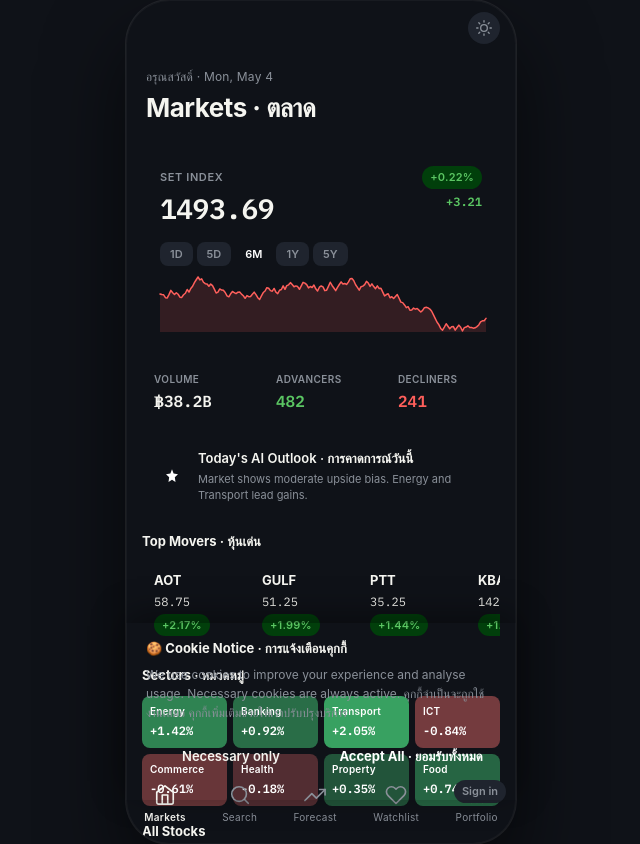
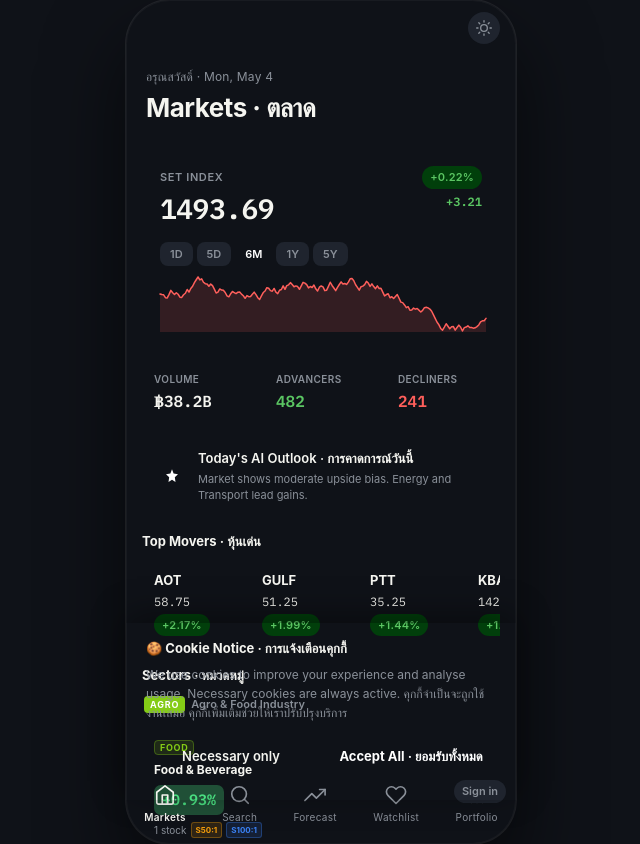
Before and after one commit to runtome/StockApp, a Next.js app: page /markets in a window 1280 px wide. Shown: the whole page, without its empty margins (319-959 px from the left). Built offline with nearby package versions, Linux system fonts and the light colour scheme.

Commit message:
Sector Add detail slide

```diff
--- a/src/app/search/page.tsx
+++ b/src/app/search/page.tsx
@@ -11,13 +11,13 @@ const SECTORS = [
   "Energy & Utilities",
   "Banking",
   "Transportation & Logistics",
-  "ICT & Telecom",
+  "Information & Communication Technology",
   "Commerce",
   "Health Care Services",
   "Construction Materials",
-  "Food and Beverage",
+  "Food & Beverage",
   "Electronic Components",
-  "Hotels, Restaurants & Tourism",
+  "Tourism & Leisure",
 ];
 
 function StockRow({ stock }: { stock: Stock }) {
--- a/src/components/charts/SectorHeatmap.tsx
+++ b/src/components/charts/SectorHeatmap.tsx
@@ -1,38 +1,158 @@
 import Link from "next/link";
+import { SparklineChart } from "@/components/charts/SparklineChart";
 import type { SectorData } from "@/lib/types/market";
 
-interface SectorHeatmapProps {
-  sectors: SectorData[];
+const IG_COLOR: Record<string, string> = {
+  AGRO:    "#84cc16",
+  CONSUMP: "#ec4899",
+  FINCIAL: "#3b82f6",
+  INDUS:   "#64748b",
+  PROPCON: "#f97316",
+  RESOURC: "#f59e0b",
+  SERVICE: "#10b981",
+  TECH:    "#8b5cf6",
+};
+
+export function SectorHeatmap({ sectors }: { sectors: SectorData[] }) {
+  // Group sectors by industry group, preserving order
+  const groupOrder: string[] = [];
+  const groups: Record<string, { name: string; code: string; sectors: SectorData[] }> = {};
+  for (const s of sectors) {
+    const code = s.industry_group_code || "OTHER";
+    if (!groups[code]) {
+      groupOrder.push(code);
+      groups[code] = { name: s.industry_group || "Other", code, sectors: [] };
+    }
+    groups[code].sectors.push(s);
   }
 
-export function SectorHeatmap({ sectors }: SectorHeatmapProps) {
   return (
-    <div className="grid grid-cols-4 gap-1.5">
-      {sectors.map((s) => {
+    <div style={{ display: "flex", flexDirection: "column", gap: 16 }}>
+      {groupOrder.map((igCode) => {
+        const group = groups[igCode];
+        const color = IG_COLOR[igCode] ?? "#8A9099";
+        return (
+          <div key={igCode}>
+            {/* Industry group header */}
+            <div style={{ display: "flex", alignItems: "center", gap: 6, marginBottom: 8, paddingLeft: 2 }}>
+              <span style={{
+                fontSize: 9, fontWeight: 700, letterSpacing: 0.8,
+                background: color, color: "#fff",
+                padding: "2px 6px", borderRadius: 4,
+              }}>
+                {igCode}
+              </span>
+              <span style={{ fontSize: 11, fontWeight: 600, color: "var(--color-muted)", letterSpacing: 0.1 }}>
+                {group.name}
+              </span>
+            </div>
+
+            {/* Horizontal scroll row */}
+            <div
+              style={{ display: "flex", gap: 8, overflowX: "auto", paddingBottom: 4 }}
+              className="no-scrollbar"
+            >
+              {group.sectors.map((s) => {
                 const isUp = s.pct >= 0;
-        const intensity = Math.min(Math.abs(s.pct) / 2.5, 1);
-        const alpha = Math.round((0.25 + intensity * 0.55) * 255).toString(16).padStart(2, "0");
-        const bg = isUp ? `#4ade80${alpha}` : `#f87171${alpha}`;
+                const accentColor = isUp ? "#4ade80" : "#f87171";
+                const accentAlpha = Math.round((0.18 + Math.min(Math.abs(s.pct) / 3, 1) * 0.4) * 255)
+                  .toString(16).padStart(2, "0");
+                const accentBg = `${accentColor}${accentAlpha}`;
+
                 return (
                   <Link
                     key={s.name}
                     href={`/sectors/${encodeURIComponent(s.name)}`}
-            style={{ textDecoration: "none" }}
+                    style={{ textDecoration: "none", flexShrink: 0 }}
                   >
-            <div
-              className="rounded-lg p-2 flex flex-col justify-between"
-              style={{ background: bg, minHeight: 52 }}
-            >
-              <div style={{ fontSize: 10, fontWeight: 600, color: "#fff", letterSpacing: 0.2 }}>
+                    <div style={{
+                      width: 162,
+                      borderRadius: 14,
+                      padding: "12px 12px 10px",
+                      background: "var(--color-panel)",
+                      border: "1px solid var(--color-hairline)",
+                      display: "flex",
+                      flexDirection: "column",
+                      gap: 7,
+                    }}>
+                      {/* Sector code badge + name */}
+                      <div>
+                        <span style={{
+                          fontSize: 9, fontWeight: 700, letterSpacing: 0.7,
+                          background: `${color}22`, color: color,
+                          border: `1px solid ${color}55`,
+                          padding: "1px 5px", borderRadius: 4,
+                        }}>
+                          {s.code}
+                        </span>
+                        <div style={{
+                          fontSize: 12, fontWeight: 700, color: "var(--color-ink)",
+                          marginTop: 5, lineHeight: 1.3,
+                          display: "-webkit-box", WebkitLineClamp: 2,
+                          WebkitBoxOrient: "vertical", overflow: "hidden",
+                        }}>
                           {s.name}
                         </div>
-              <div style={{ fontFamily: "var(--font-mono)", fontSize: 12, fontWeight: 700, color: "#fff" }}>
-                {s.pct >= 0 ? "+" : ""}{s.pct.toFixed(2)}%
                       </div>
+
+                      {/* Change % pill */}
+                      <div style={{
+                        display: "inline-flex", alignItems: "center",
+                        background: accentBg, borderRadius: 7,
+                        padding: "4px 8px", alignSelf: "flex-start",
+                      }}>
+                        <span style={{
+                          fontSize: 15, fontWeight: 700,
+                          fontFamily: "var(--font-mono)",
+                          color: accentColor,
+                        }}>
+                          {isUp ? "+" : ""}{s.pct.toFixed(2)}%
+                        </span>
+                      </div>
+
+                      {/* Stock count + SET badges */}
+                      <div style={{ display: "flex", alignItems: "center", gap: 4, flexWrap: "wrap" }}>
+                        <span style={{ fontSize: 10, color: "var(--color-muted)" }}>
+                          {s.count} {s.count === 1 ? "stock" : "stocks"}
+                        </span>
+                        {s.set50_count > 0 && (
+                          <span style={{
+                            fontSize: 8, fontWeight: 700,
+                            background: "#f59e0b22", color: "#f59e0b",
+                            border: "1px solid #f59e0b55",
+                            borderRadius: 3, padding: "1px 4px",
+                          }}>
+                            S50:{s.set50_count}
+                          </span>
+                        )}
+                        {s.set100_count > 0 && (
+                          <span style={{
+                            fontSize: 8, fontWeight: 700,
+                            background: "#3b82f622", color: "#3b82f6",
+                            border: "1px solid #3b82f655",
+                            borderRadius: 3, padding: "1px 4px",
+                          }}>
+                            S100:{s.set100_count}
+                          </span>
+                        )}
+                      </div>
+
+                      {/* 1M sector sparkline */}
+                      <SparklineChart
+                        data={s.sparkline ?? []}
+                        width={138}
+                        height={34}
+                        color={accentColor}
+                        fill
+                      />
                     </div>
                   </Link>
                 );
               })}
             </div>
+          </div>
+        );
+      })}
+    </div>
   );
 }
--- a/src/lib/mock/market-summary.ts
+++ b/src/lib/mock/market-summary.ts
@@ -1,5 +1,15 @@
 import type { MarketSummary } from "@/lib/types/market";
 import { MOCK_STOCKS } from "./stocks";
+
+function seededSparkline(seed: number, length = 20): number[] {
+  let s = seed;
+  const lcg = () => { s = (s * 1664525 + 1013904223) & 0xffffffff; return (s >>> 0) / 0xffffffff; };
+  const data = [100.0];
+  for (let i = 1; i < length; i++) {
+    data.push(Math.round((data[i - 1] + (lcg() - 0.5) * 2.4) * 1000) / 1000);
+  }
+  return data;
+}
 
 export const MOCK_MARKET_SUMMARY: MarketSummary = {
   set_index: { value: 1493.69, change: 3.21, pct: 0.22 },
@@ -11,13 +21,15 @@ export const MOCK_MARKET_SUMMARY: MarketSummary = {
   top_gainers: MOCK_STOCKS.filter((s) => s.change_pct > 0).slice(0, 3),
   top_losers: MOCK_STOCKS.filter((s) => s.change_pct < 0).slice(0, 3),
   sectors: [
-    { name: "Energy", pct: 1.42 },
-    { name: "Banking", pct: 0.92 },
-    { name: "Transport", pct: 2.05 },
-    { name: "ICT", pct: -0.84 },
-    { name: "Commerce", pct: -0.61 },
-    { name: "Health", pct: -0.18 },
-    { name: "Property", pct: 0.35 },
-    { name: "Food", pct: 0.74 },
+    { name: "Food & Beverage",                          code: "FOOD",    pct:  0.93, count: 1, set50_count: 1, set100_count: 1, sparkline: seededSparkline(201), industry_group: "Agro & Food Industry",    industry_group_code: "AGRO"    },
+    { name: "Banking",                                  code: "BANK",    pct:  0.89, count: 4, set50_count: 4, set100_count: 4, sparkline: seededSparkline(202), industry_group: "Financials",              industry_group_code: "FINCIAL" },
+    { name: "Construction Materials",                   code: "CONMAT",  pct:  1.79, count: 1, set50_count: 1, set100_count: 1, sparkline: seededSparkline(203), industry_group: "Property & Construction", industry_group_code: "PROPCON" },
+    { name: "Energy & Utilities",                       code: "ENERG",   pct:  1.09, count: 2, set50_count: 2, set100_count: 2, sparkline: seededSparkline(204), industry_group: "Resources",               industry_group_code: "RESOURC" },
+    { name: "Commerce",                                 code: "COMM",    pct: -1.19, count: 1, set50_count: 1, set100_count: 1, sparkline: seededSparkline(205), industry_group: "Services",                industry_group_code: "SERVICE" },
+    { name: "Health Care Services",                     code: "HELTH",   pct: -0.89, count: 1, set50_count: 1, set100_count: 1, sparkline: seededSparkline(206), industry_group: "Services",                industry_group_code: "SERVICE" },
+    { name: "Tourism & Leisure",                        code: "TOURISM", pct: -1.47, count: 1, set50_count: 1, set100_count: 1, sparkline: seededSparkline(207), industry_group: "Services",                industry_group_code: "SERVICE" },
+    { name: "Transportation & Logistics",               code: "TRANS",   pct:  2.17, count: 1, set50_count: 1, set100_count: 1, sparkline: seededSparkline(208), industry_group: "Services",                industry_group_code: "SERVICE" },
+    { name: "Electronic Components",                    code: "ETRON",   pct: -1.45, count: 1, set50_count: 1, set100_count: 1, sparkline: seededSparkline(209), industry_group: "Technology",              industry_group_code: "TECH"    },
+    { name: "Information & Communication Technology",   code: "ICT",     pct: -1.36, count: 2, set50_count: 1, set100_count: 2, sparkline: seededSparkline(210), industry_group: "Technology",              industry_group_code: "TECH"    },
   ],
 };
--- a/src/lib/mock/stocks.ts
+++ b/src/lib/mock/stocks.ts
@@ -19,14 +19,14 @@ function generateSparkline(seed: number, length = 20, basePrice = 50): number[]
 }
 
 export const MOCK_STOCKS: Stock[] = [
-  { symbol: "PTT", name: "PTT Public Company", name_th: "ปตท.", sector: "Energy & Utilities", price: 35.25, open: 34.75, high: 35.50, low: 34.50, close: 35.25, volume: 42100000, change: 0.50, change_pct: 1.44, ai_direction: "up", ai_confidence: 68, sparkline: generateSparkline(80, 20, 35) },
-  { symbol: "AOT", name: "Airports of Thailand", name_th: "ทอท.", sector: "Transportation & Logistics", price: 58.75, open: 57.50, high: 59.25, low: 57.25, close: 58.75, volume: 28400000, change: 1.25, change_pct: 2.17, ai_direction: "up", ai_confidence: 72, sparkline: generateSparkline(65, 20, 58) },
-  { symbol: "CPALL", name: "CP All", name_th: "ซีพี ออลล์", sector: "Commerce", price: 62.50, open: 63.25, high: 63.50, low: 62.25, close: 62.50, volume: 19800000, change: -0.75, change_pct: -1.19, ai_direction: "side", ai_confidence: 54, sparkline: generateSparkline(67, 20, 63) },
-  { symbol: "KBANK", name: "Kasikornbank", name_th: "กสิกรไทย", sector: "Banking", price: 142.50, open: 140.50, high: 143.00, low: 140.00, close: 142.50, volume: 11200000, change: 2.00, change_pct: 1.42, ai_direction: "up", ai_confidence: 64, sparkline: generateSparkline(75, 20, 142) },
-  { symbol: "ADVANC", name: "Advanced Info Service", name_th: "เอไอเอส", sector: "ICT & Telecom", price: 218.00, open: 221.00, high: 221.50, low: 217.50, close: 218.00, volume: 6700000, change: -3.00, change_pct: -1.36, ai_direction: "down", ai_confidence: 59, sparkline: generateSparkline(65, 20, 221) },
-  { symbol: "SCB", name: "SCBX", name_th: "เอสซีบี เอกซ์", sector: "Banking", price: 108.50, open: 108.00, high: 109.00, low: 107.50, close: 108.50, volume: 8900000, change: 0.50, change_pct: 0.46, ai_direction: "up", ai_confidence: 61, sparkline: generateSparkline(83, 20, 108) },
-  { symbol: "BDMS", name: "Bangkok Dusit Medical", name_th: "บีดีเอ็มเอส", sector: "Health Care Services", price: 27.75, open: 28.00, high: 28.25, low: 27.50, close: 27.75, volume: 15300000, change: -0.25, change_pct: -0.89, ai_direction: "side", ai_confidence: 51, sparkline: generateSparkline(66, 20, 28) },
-  { symbol: "GULF", name: "Gulf Energy Development", name_th: "กัลฟ์", sector: "Energy & Utilities", price: 51.25, open: 50.25, high: 51.75, low: 50.00, close: 51.25, volume: 22600000, change: 1.00, change_pct: 1.99, ai_direction: "up", ai_confidence: 66, sparkline: generateSparkline(71, 20, 51) },
+  { symbol: "PTT",   name: "PTT Public Company",     name_th: "ปตท.",           sector: "Energy & Utilities",                       sector_code: "ENERG",   industry_group: "Resources",               industry_group_code: "RESOURC", is_set50: true,  is_set100: true,  price: 35.25,  open: 34.75,  high: 35.50,  low: 34.50,  close: 35.25,  volume: 42100000, change:  0.50, change_pct:  1.44, ai_direction: "up",   ai_confidence: 68, sparkline: generateSparkline(80, 20, 35) },
+  { symbol: "GULF",  name: "Gulf Energy Development", name_th: "กัลฟ์",          sector: "Energy & Utilities",                       sector_code: "ENERG",   industry_group: "Resources",               industry_group_code: "RESOURC", is_set50: true,  is_set100: true,  price: 51.25,  open: 50.25,  high: 51.75,  low: 50.00,  close: 51.25,  volume: 22600000, change:  1.00, change_pct:  1.99, ai_direction: "up",   ai_confidence: 66, sparkline: generateSparkline(71, 20, 51) },
+  { symbol: "AOT",   name: "Airports of Thailand",   name_th: "ทอท.",            sector: "Transportation & Logistics",                sector_code: "TRANS",   industry_group: "Services",                industry_group_code: "SERVICE", is_set50: true,  is_set100: true,  price: 58.75,  open: 57.50,  high: 59.25,  low: 57.25,  close: 58.75,  volume: 28400000, change:  1.25, change_pct:  2.17, ai_direction: "up",   ai_confidence: 72, sparkline: generateSparkline(65, 20, 58) },
+  { symbol: "CPALL", name: "CP All",                 name_th: "ซีพี ออลล์",     sector: "Commerce",                                 sector_code: "COMM",    industry_group: "Services",                industry_group_code: "SERVICE", is_set50: true,  is_set100: true,  price: 62.50,  open: 63.25,  high: 63.50,  low: 62.25,  close: 62.50,  volume: 19800000, change: -0.75, change_pct: -1.19, ai_direction: "side", ai_confidence: 54, sparkline: generateSparkline(67, 20, 63) },
+  { symbol: "BDMS",  name: "Bangkok Dusit Medical",  name_th: "บีดีเอ็มเอส",    sector: "Health Care Services",                     sector_code: "HELTH",   industry_group: "Services",                industry_group_code: "SERVICE", is_set50: true,  is_set100: true,  price: 27.75,  open: 28.00,  high: 28.25,  low: 27.50,  close: 27.75,  volume: 15300000, change: -0.25, change_pct: -0.89, ai_direction: "side", ai_confidence: 51, sparkline: generateSparkline(66, 20, 28) },
+  { symbol: "KBANK", name: "Kasikornbank",            name_th: "กสิกรไทย",       sector: "Banking",                                  sector_code: "BANK",    industry_group: "Financials",              industry_group_code: "FINCIAL", is_set50: true,  is_set100: true,  price: 142.50, open: 140.50, high: 143.00, low: 140.00, close: 142.50, volume: 11200000, change:  2.00, change_pct:  1.42, ai_direction: "up",   ai_confidence: 64, sparkline: generateSparkline(75, 20, 142) },
+  { symbol: "SCB",   name: "SCBX",                   name_th: "เอสซีบี เอกซ์",  sector: "Banking",                                  sector_code: "BANK",    industry_group: "Financials",              industry_group_code: "FINCIAL", is_set50: true,  is_set100: true,  price: 108.50, open: 108.00, high: 109.00, low: 107.50, close: 108.50, volume:  8900000, change:  0.50, change_pct:  0.46, ai_direction: "up",   ai_confidence: 61, sparkline: generateSparkline(83, 20, 108) },
+  { symbol: "ADVANC",name: "Advanced Info Service",  name_th: "เอไอเอส",         sector: "Information & Communication Technology",   sector_code: "ICT",     industry_group: "Technology",              industry_group_code: "TECH",    is_set50: true,  is_set100: true,  price: 218.00, open: 221.00, high: 221.50, low: 217.50, close: 218.00, volume:  6700000, change: -3.00, change_pct: -1.36, ai_direction: "down", ai_confidence: 59, sparkline: generateSparkline(65, 20, 221) },
 ];
 
 export function searchMockStocks(q: string, sector = ""): Stock[] {
--- a/src/lib/types/stock.ts
+++ b/src/lib/types/stock.ts
@@ -3,6 +3,11 @@ export interface Stock {
   name: string;
   name_th: string;
   sector: string;
+  sector_code?: string;
+  industry_group?: string;
+  industry_group_code?: string;
+  is_set50?: boolean;
+  is_set100?: boolean;
   price: number;
   open: number;
   high: number;
```
Also changed, not shown: src/lib/types/market.ts (+7 -0 lines). Lines whose indentation alone changed are shown as unchanged.
